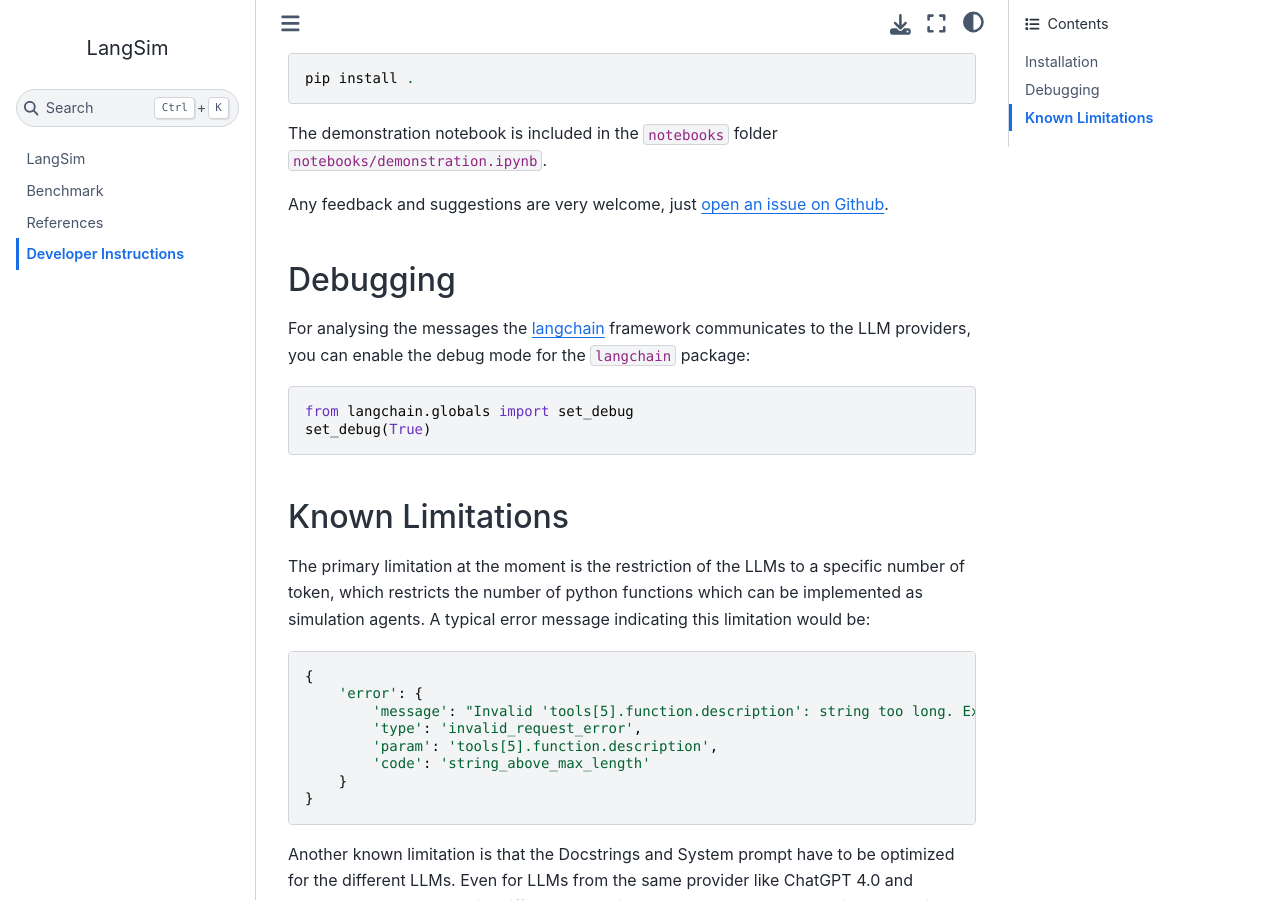
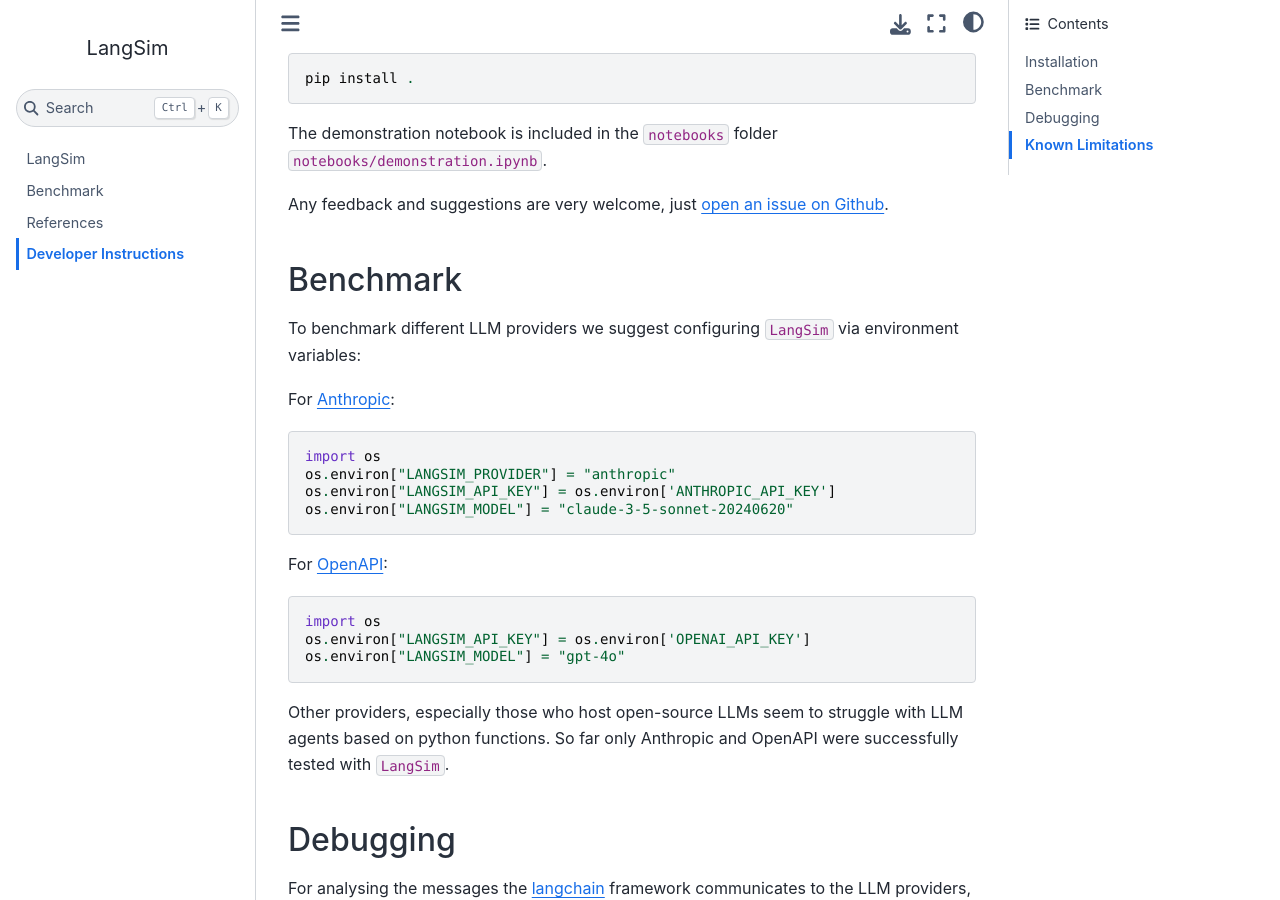
Before and after one commit to jan-janssen/LangSim, a Jupyter Book: the page built from book/Developer.md, in a window 1280 px wide and 900 px high, scrolled down 564 px. Built offline with Jupyter Book 1.0.4 settings and Sphinx 7.4.7 and the Sphinx Book theme 1.1.4, drawn with Linux system fonts in a browser that asks for light colours.

Commit message:
Add benchmarking information

````diff
--- a/book/Developer.md
+++ b/book/Developer.md
@@ -20,6 +20,27 @@ pip install .
 The demonstration notebook is included in the `notebooks` folder `notebooks/demonstration.ipynb`.
 
 Any feedback and suggestions are very welcome, just [open an issue on Github](https://github.com/jan-janssen/LangSim).
+
+## Benchmark
+To benchmark different LLM providers we suggest configuring `LangSim` via environment variables:
+
+For [Anthropic](http://anthropic.com):
+```python
+import os
+os.environ["LANGSIM_PROVIDER"] = "anthropic"
+os.environ["LANGSIM_API_KEY"] = os.environ['ANTHROPIC_API_KEY']
+os.environ["LANGSIM_MODEL"] = "claude-3-5-sonnet-20240620"
+```
+
+For [OpenAPI](https://openai.com):
+```python
+import os
+os.environ["LANGSIM_API_KEY"] = os.environ['OPENAI_API_KEY']
+os.environ["LANGSIM_MODEL"] = "gpt-4o"
+```
+
+Other providers, especially those who host open-source LLMs seem to struggle with LLM agents based on python functions.
+So far only Anthropic and OpenAPI were successfully tested with `LangSim`.
 
 ## Debugging
 For analysing the messages the [langchain](https://www.langchain.com) framework communicates to the LLM providers, you
````
